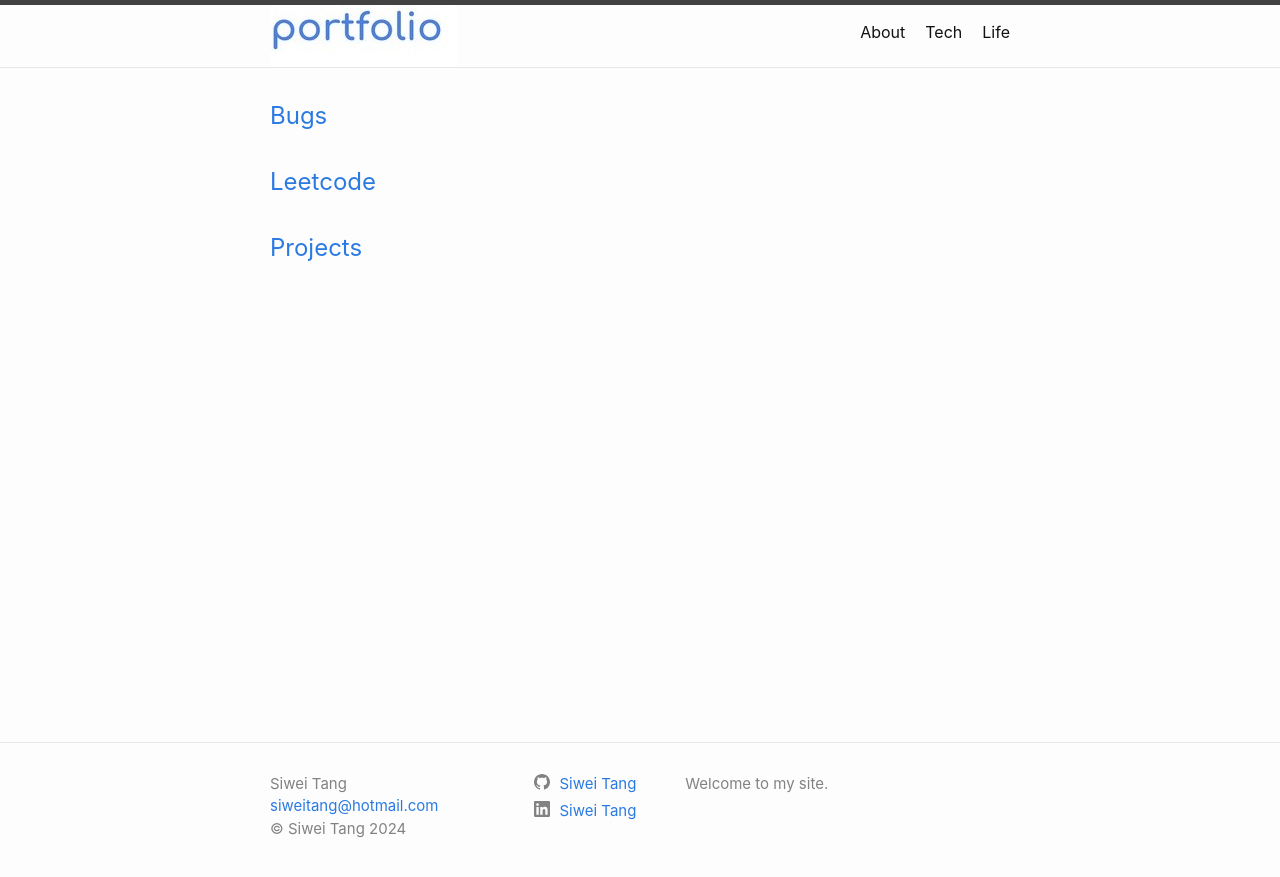
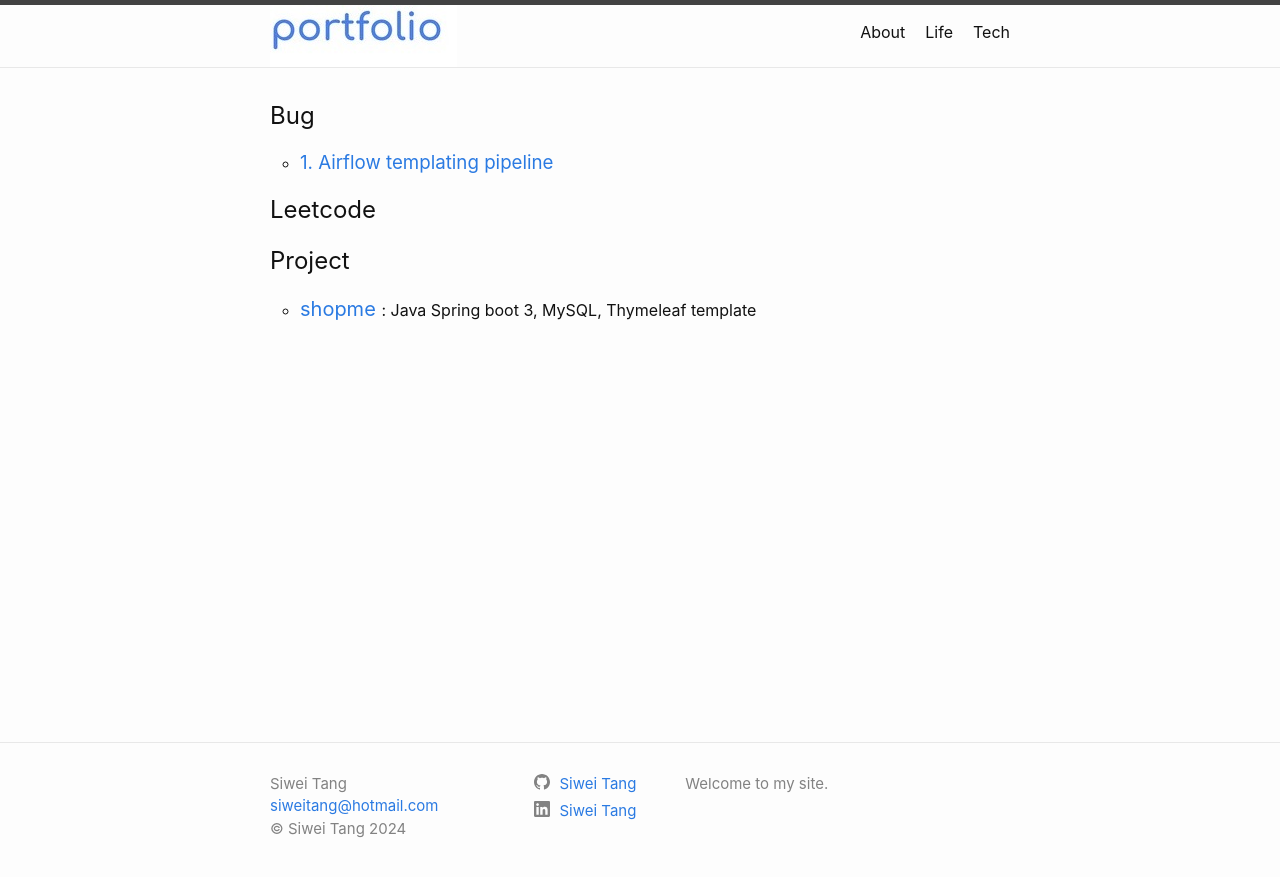
Before and after one commit to tangsiwei0831/portofolio, a Jekyll site: the page built from tech.md, in a window 1280 px wide. Shown: the top 877 px of the page. Built offline with Jekyll 4.4.1, drawn with Linux system fonts in a browser that asks for light colours.

Commit message:
mobile friendly

```diff
--- a/_layouts/home-tech.html
+++ b/_layouts/home-tech.html
@@ -2,21 +2,21 @@
 layout: default
 ---
 
-<div class="home">
+<!-- <div class="home">
   {%- if page.title -%}
-    <!-- <h1 class="page-heading">{{ page.title }}</h1> -->
+    <h1 class="page-heading">{{ page.title }}</h1>
   {%- endif -%}
 
   {{ content }}
 
   {%- if site.posts.size > 0 -%}
-    <!-- <h2 class="post-list-heading">{{ page.list_title | default: "Posts" }}</h2> -->
+    <h2 class="post-list-heading">{{ page.list_title | default: "Posts" }}</h2>
     <ul class="post-list">
       {%- for post in site.posts -%}
       {%- if post.category=="Tech" -%}
       <li>
         {%- assign date_format = site.minima.date_format | default: "%b %-d, %Y" -%}
-        <!-- <span class="post-meta">{{ post.date | date: date_format }}</span> -->
+        <span class="post-meta">{{ post.date | date: date_format }}</span>
         <h3>
           <a class="post-link" href="{{ post.url | relative_url }}">
             {{ post.title | escape }}
@@ -30,7 +30,33 @@ layout: default
       {%- endfor -%}
     </ul>
 
-    <!-- <p class="rss-subscribe">subscribe <a href="{{ "/feed.xml" | relative_url }}">via RSS</a></p> -->
+    <p class="rss-subscribe">subscribe <a href="{{ "/feed.xml" | relative_url }}">via RSS</a></p>
   {%- endif -%}
 
+</div> -->
+<div class="home"></div>
+  <h2> Bug </h2>
+  <ul style="list-style-type: circle">
+      {% assign bugs = site.Bugs | sort:"order" %}
+      {% for entry in bugs %}
+          <li>
+          <h3>
+              <a href="{{site.baseurl}}{{entry.url}}">
+              {{ entry.title }}
+              </a>
+          </h3>
+          {% if entry.highlights %}
+          ({{ entry.highlights }})
+          {% endif %}
+          </li>
+      {% endfor %}
+  </ul>
+
+  <h2> Leetcode </h2>
+  <h2> Project </h2>
+  <ul style="list-style-type: circle">
+      <li>
+        <a href="https://github.com/tangsiwei0831/shopme" style="font-size: 1.25rem"> shopme </a>: Java Spring boot 3, MySQL, Thymeleaf template
+      </li>
+  </ul>
 </div>
--- a/_layouts/page.html
+++ b/_layouts/page.html
@@ -3,9 +3,9 @@ layout: default
 ---
 <article class="post">
 
-  <header class="post-header">
+  <!-- <header class="post-header">
     <h1 class="post-title">{{ page.title | escape }}</h1>
-  </header>
+  </header> -->
 
   <div class="post-content">
     {{ content }}
```
Also changed, not shown: _layouts/home-life.html (+44 -5 lines), blog-life/_posts/2024-01-29-Poetry.md (deleted, +0 -5 lines), blog-life/_posts/2024-02-17-Food.md (deleted, +0 -5 lines), blog-life/_posts/2024-02-24-Movies.md (deleted, +0 -18 lines), blog-life/_posts/2024-02-24-Restaurants.md (deleted, +0 -18 lines), blog-tech/_posts/2022-07-11-Projects.md (deleted, +0 -8 lines), blog-tech/_posts/2024-02-11-Leetcode.md (deleted, +0 -6 lines), blog-tech/_posts/2024-02-24-Bugs.md (deleted, +0 -18 lines), index.md (+1 -0 lines), README.md, life.md (renamed from blog-life/index.md), tech.md (line endings or trailing spaces).
